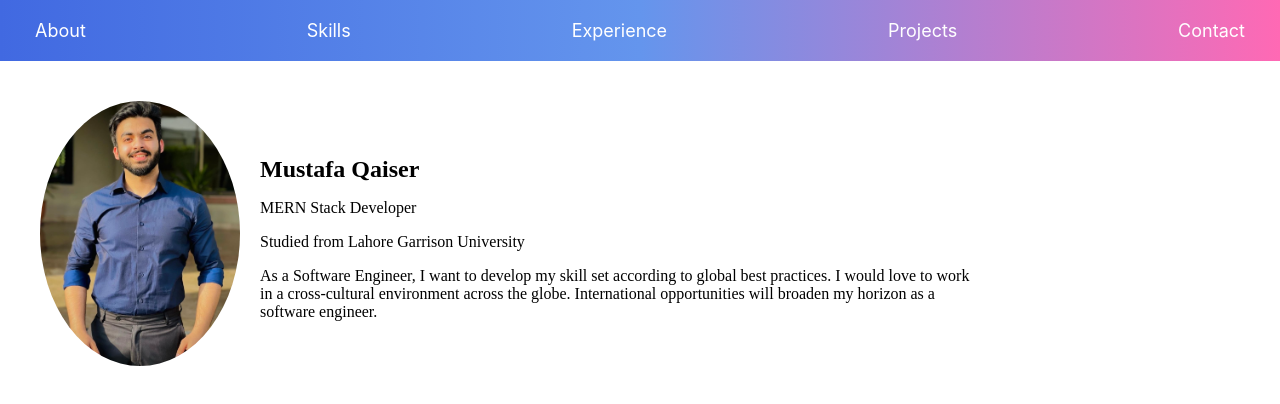
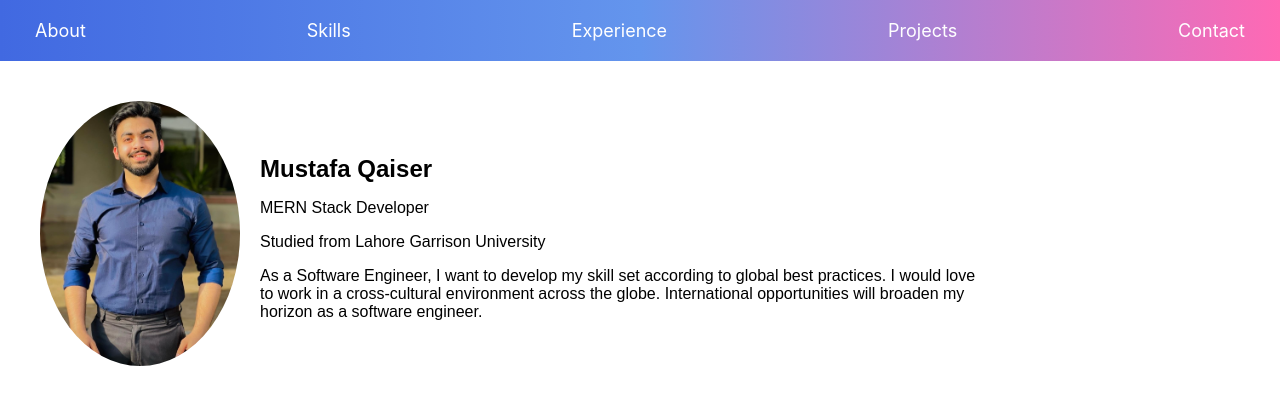
Before and after one commit to MustafaQaiser/Mustafa-Qaiser-portfolio, a React (Create React App) app: page / in a window 1280 px wide. Shown: the top 404 px of the page. Built offline with nearby package versions, Linux system fonts and the light colour scheme.

Commit message:
third commit

```diff
--- a/src/components/About.js
+++ b/src/components/About.js
@@ -1,4 +1,3 @@
-// /src/components/About.js
 import React from 'react';
 import { AboutContainer } from '../css/AboutStyles';
 import myprofilepic from '../assets/IMG_7378.jpg'
--- a/src/components/Contact.js
+++ b/src/components/Contact.js
@@ -1,4 +1,3 @@
-// /src/components/Contact.js
 import React from 'react';
 import { ContactContainer } from '../css/ContactStyles';
 
--- a/src/components/Projects.js
+++ b/src/components/Projects.js
@@ -1,9 +1,7 @@
-// /src/components/Projects.js
 import React from 'react';
 import { ProjectsContainer } from '../css/ProjectsStyles';
 import ecommerce from '../assets/OIP.jpg'
 const Projects = () => {
-  // Add your projects with image URLs and descriptions
   const projectsList = [
     {
       title: 'E-Commerce Store',
--- a/src/components/Skills.js
+++ b/src/components/Skills.js
@@ -1,4 +1,3 @@
-// /src/components/Skills.js
 import React from 'react';
 import { SkillsContainer } from '../css/SkillsStyles';
 
--- a/src/css/AboutStyles.js
+++ b/src/css/AboutStyles.js
@@ -1,11 +1,10 @@
-// /src/styles/AboutStyles.js
 import styled from 'styled-components';
 
 export const AboutContainer = styled.div`
   display: flex;
   align-items: center;
   padding: 40px;
-  font-family: cursive;
+  font-family: Arial;
 
   @media (max-width: 768px) {
     flex-direction: column;
--- a/src/css/ContactStyles.js
+++ b/src/css/ContactStyles.js
@@ -1,8 +1,8 @@
-// /src/styles/ContactStyles.js
 import styled from 'styled-components';
 
 export const ContactContainer = styled.div`
 padding: 40px;
+font-family: Arial;
   h2 {
     font-size: 28px;
     margin-bottom: 20px;
--- a/src/css/ExperienceStyles.js
+++ b/src/css/ExperienceStyles.js
@@ -1,9 +1,8 @@
-// /src/styles/ExperienceStyles.js
 import styled from 'styled-components';
 
 export const ExperienceContainer = styled.div`
 padding: 40px;
-font-family: cursive;
+font-family: Arial;
   h2 {
     font-size: 28px;
     margin-bottom: 20px;
--- a/src/css/ProjectsStyles.js
+++ b/src/css/ProjectsStyles.js
@@ -1,8 +1,8 @@
-// /src/styles/ProjectsStyles.js
 import styled from 'styled-components';
 
 export const ProjectsContainer = styled.div`
 padding: 40px;
+font-family: Arial;
   h2 {
     font-size: 28px;
     margin-bottom: 20px;
--- a/src/css/SkillsStyles.js
+++ b/src/css/SkillsStyles.js
@@ -1,8 +1,8 @@
-// /src/styles/SkillsStyles.js
 import styled from 'styled-components';
 
 export const SkillsContainer = styled.div`
 padding: 40px;
+font-family: Arial;
   h2 {
     font-size: 28px;
     margin-bottom: 20px;
```
